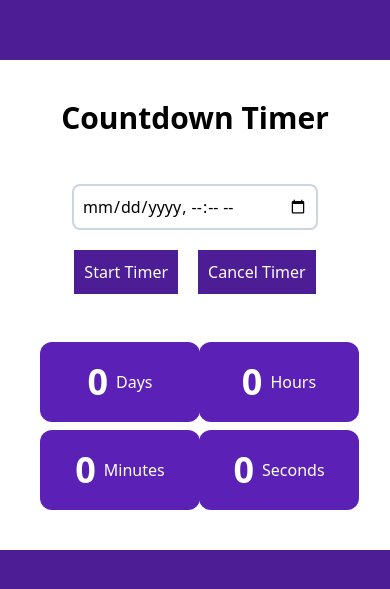
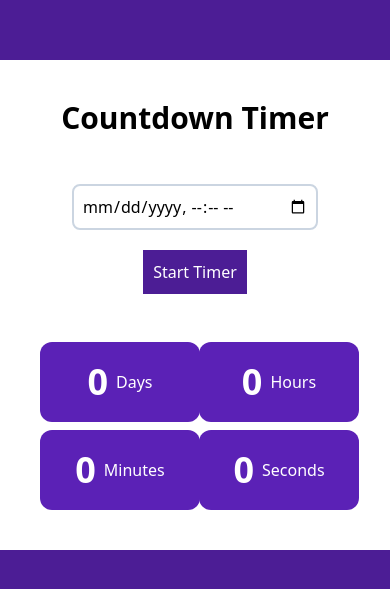
Before and after one commit to shubhamrawat0269/countdown-timer-app, a React (Vite) app: page / in a window 390 px wide. Shown: the part 117-706 px from the top of the page. Built offline with nearby package versions, Linux system fonts and the light colour scheme.

Commit message:
Responsive layout some minor changes

```diff
--- a/src/components/CountdownTimer.jsx
+++ b/src/components/CountdownTimer.jsx
@@ -1,11 +1,18 @@
-import React from "react";
+import React, { useContext } from "react";
+import { TimerContext } from "../contexts/TimerContext";
 
 const CountdownTimer = () => {
+  const { isTimerStart, setTimerStart } = useContext(TimerContext);
+
+  const onSubmit = (e) => {
+    e.preventDefault();
+  };
+
   return (
     <div className="flex justify-center gap-12 items-center flex-col bg-white p-10">
       <h1 className="text-3xl font-bold">Countdown Timer</h1>
       <form
-        onSubmit={() => {}}
+        onSubmit={onSubmit}
         className="flex flex-col gap-5 justify-center items-center"
       >
         <label htmlFor="datetime">
@@ -19,12 +26,23 @@ const CountdownTimer = () => {
         </label>
 
         <div className="flex gap-5">
-          <button className="p-2.5 text-white bg-violet-900 hover:bg-violet-800">
-            Start Timer
-          </button>
-          <button className="p-2.5 text-white bg-violet-900 hover:bg-violet-800">
-            Cancel Timer
-          </button>
+          {!isTimerStart ? (
+            <button
+              type="submit"
+              className="p-2.5 text-white bg-violet-900 hover:bg-violet-800"
+              onClick={() => setTimerStart(!isTimerStart)}
+            >
+              Start Timer
+            </button>
+          ) : (
+            <button
+              type="submit"
+              className="p-2.5 text-white bg-violet-900 hover:bg-violet-800"
+              onClick={() => setTimerStart(!isTimerStart)}
+            >
+              Cancel Timer
+            </button>
+          )}
         </div>
       </form>
 
--- /dev/null
+++ b/src/contexts/TimerContext.jsx
@@ -0,0 +1,17 @@
+import { createContext, useState } from "react";
+
+const TimerContext = createContext();
+
+const TimerProvider = ({ children }) => {
+  const [isTimerStart, setTimerStart] = useState(false);
+  const context = {
+    isTimerStart,
+    setTimerStart,
+  };
+
+  return (
+    <TimerContext.Provider value={context}>{children}</TimerContext.Provider>
+  );
+};
+
+export { TimerContext, TimerProvider };
--- a/src/main.jsx
+++ b/src/main.jsx
@@ -2,9 +2,12 @@ import React from "react";
 import ReactDOM from "react-dom/client";
 import App from "./App.jsx";
 import "./index.css";
+import { TimerProvider } from "./contexts/TimerContext.jsx";
 
 ReactDOM.createRoot(document.getElementById("root")).render(
   <React.StrictMode>
-    <App />
+    <TimerProvider>
+      <App />
+    </TimerProvider>
   </React.StrictMode>
 );
```
